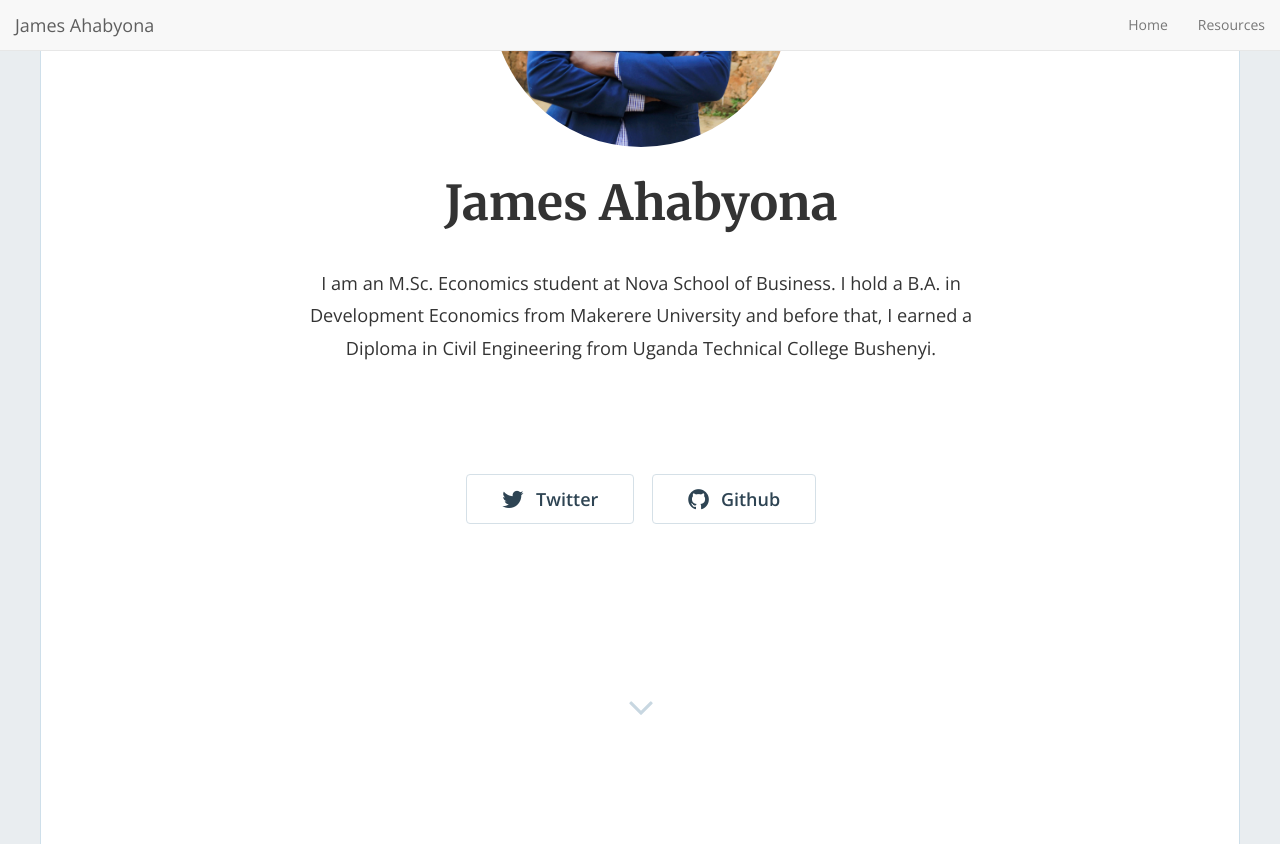
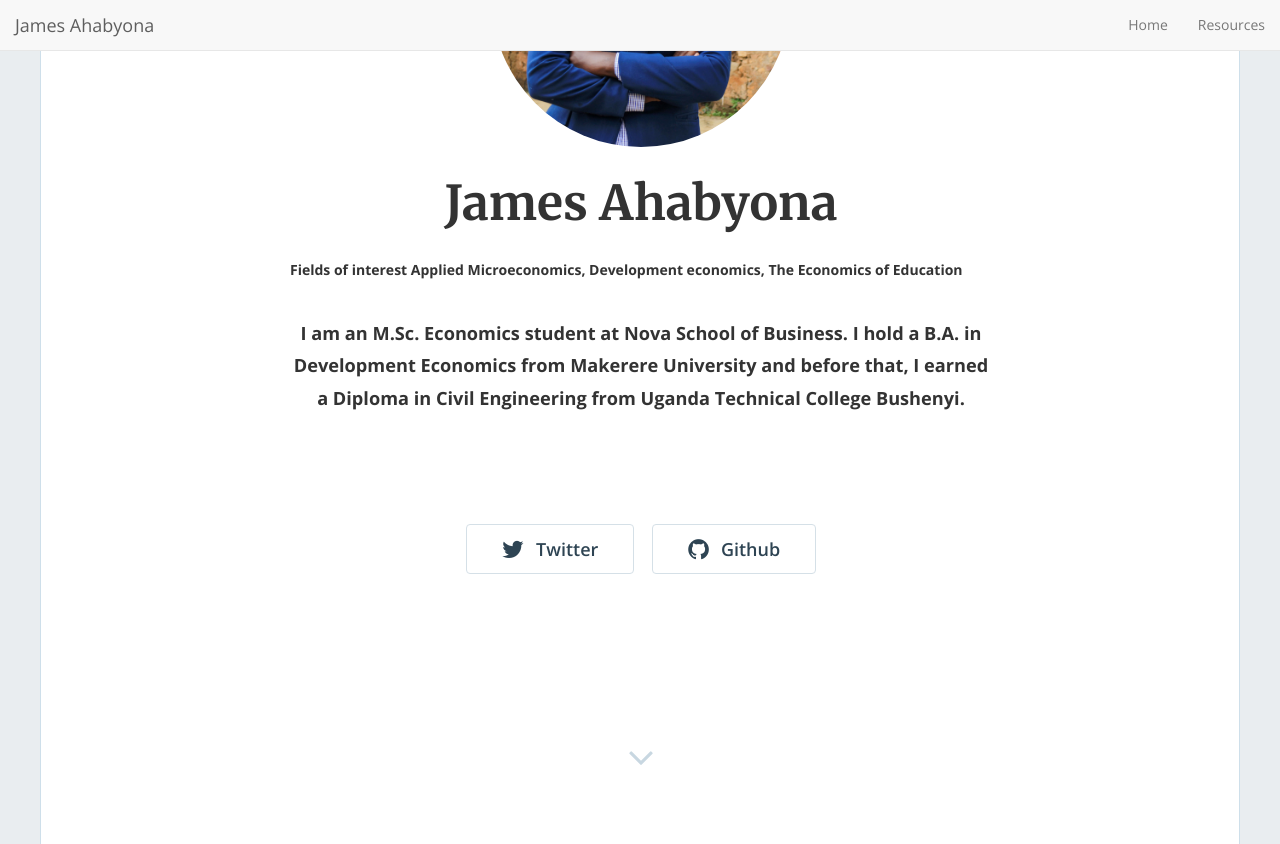
Before and after one commit to mariaelenaguer/mariaelenaguer.github.io, a Jekyll site: the page built from index.html, in a window 1280 px wide and 900 px high, scrolled down 316 px, cut to the strip 0-844 px from the top of the window. Built offline with Jekyll 4.4.1, drawn with Linux system fonts in a browser that asks for light colours; nearby versions of some CDN libraries; the list of posts is cut into pages by our own code.

Commit message:
Update home-hero.html

```diff
--- a/_includes/home-hero.html
+++ b/_includes/home-hero.html
@@ -14,6 +14,11 @@
             {{site.title}}
           </h1>
           {% endif %}
+          <br />
+          <b> Fields of interest <b>
+ Applied Microeconomics, Development economics, The Economics of Education
+
+<br />
 
           {% if site.description != '' or site.enable_contact == true %}
           <p class="text-center">
```
